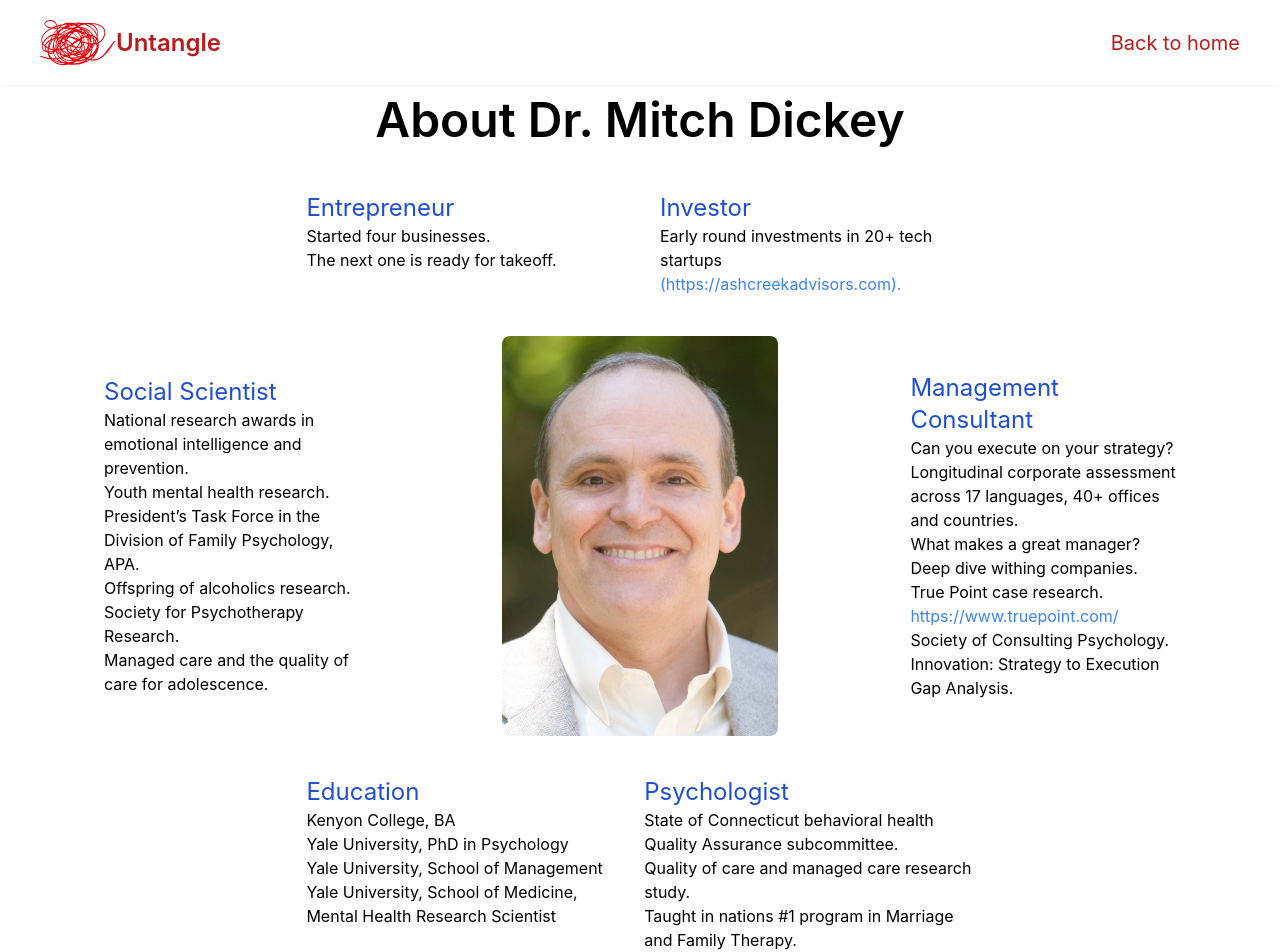
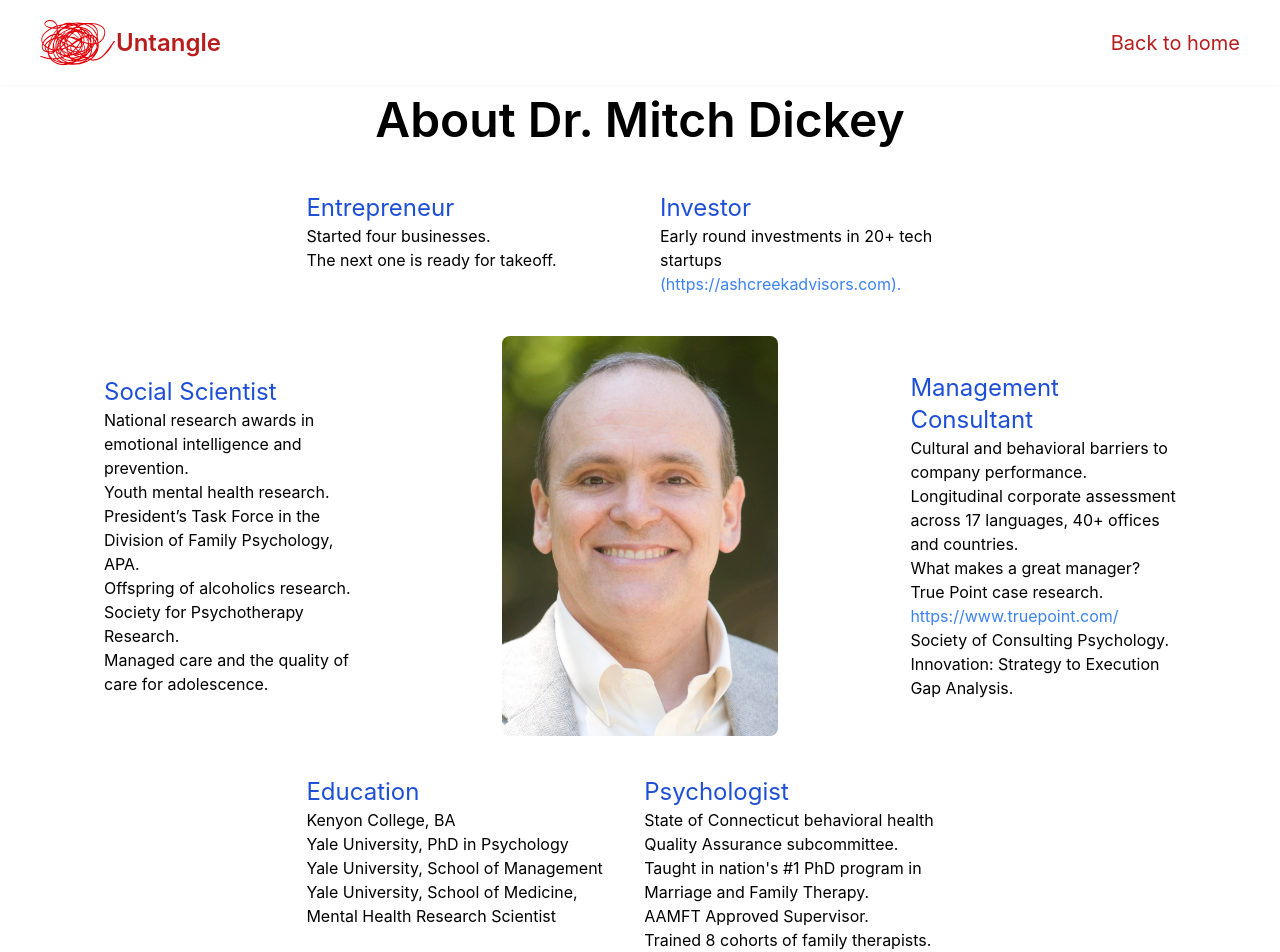
Before and after one commit to Lubwama-Emmanuel/Making_Adults, a React (Create React App) app: page /mitch in a window 1280 px wide. Shown: the top 952 px of the page. Built offline with nearby package versions, Linux system fonts and the light colour scheme.

Commit message:
refactor:made changes upon last request

```diff
--- a/src/components/Hero.jsx
+++ b/src/components/Hero.jsx
@@ -35,7 +35,7 @@
                 style={{
                   backgroundImage: `url(images/Chart_3.png)`,
                 }}
-                className="hidden bg-cover bg-bottom bg-no-repeat sm:block sm:h-[800px]"
+                className="hidden bg-contain bg-bottom bg-no-repeat sm:block sm:h-[800px]"
               ></div>
 
               <div
--- a/src/components/Mitch.jsx
+++ b/src/components/Mitch.jsx
@@ -59,12 +59,12 @@
             <div className="">
               <div className="px-10 py-8">
                 <p className="text-2xl text-blue-700">Management Consultant</p>
-                <p>Can you execute on your strategy?</p>
+                <p>Cultural and behavioral barriers to company performance.</p>
                 <p>
                   Longitudinal corporate assessment across 17 languages, 40+
                   offices and countries.
                 </p>
-                <p>What makes a great manager? Deep dive withing companies.</p>
+                <p>What makes a great manager?</p>
                 <p>
                   True Point case research.{" "}
                   <a
@@ -101,9 +101,9 @@
                   State of Connecticut behavioral health Quality Assurance
                   subcommittee.
                 </p>
-                <p>Quality of care and managed care research study.</p>
                 <p>
-                  Taught in nations #1 program in Marriage and Family Therapy.
+                  Taught in nation's #1 PhD program in Marriage and Family
+                  Therapy.
                 </p>
                 <p>AAMFT Approved Supervisor.</p>
                 <p>Trained 8 cohorts of family therapists.</p>
@@ -157,12 +157,12 @@
           </div>
           <div className="">
             <p className="text-2xl text-blue-700">Management Consultant</p>
-            <p>Can you execute on your strategy?</p>
+            <p>Cultural and behavioral barriers to company performance.</p>
             <p>
               Longitudinal corporate assessment across 17 languages, 40+ offices
               and countries.
             </p>
-            <p>What makes a great manager? Deep dive withing companies.</p>
+            <p>What makes a great manager?</p>
             <p>
               True Point case research.{" "}
               <a
@@ -198,7 +198,9 @@
               subcommittee.
             </p>
             <p>Quality of care and managed care research study.</p>
-            <p>Taught in nations #1 program in Marriage and Family Therapy.</p>
+            <p>
+              Taught in nation's #1 PhD program in Marriage and Family Therapy.
+            </p>
             <p>AAMFT Approved Supervisor.</p>
             <p>Trained 8 cohorts of family therapists.</p>
           </div>
```
